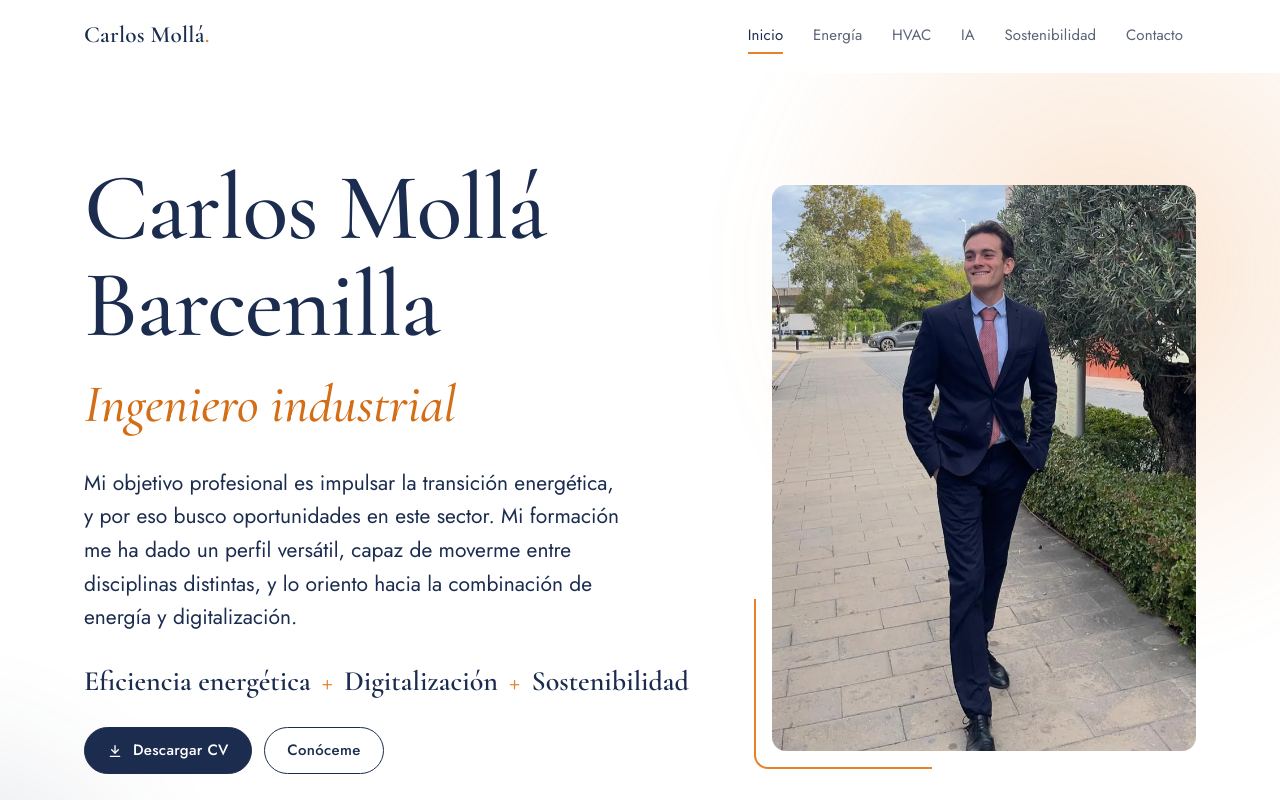
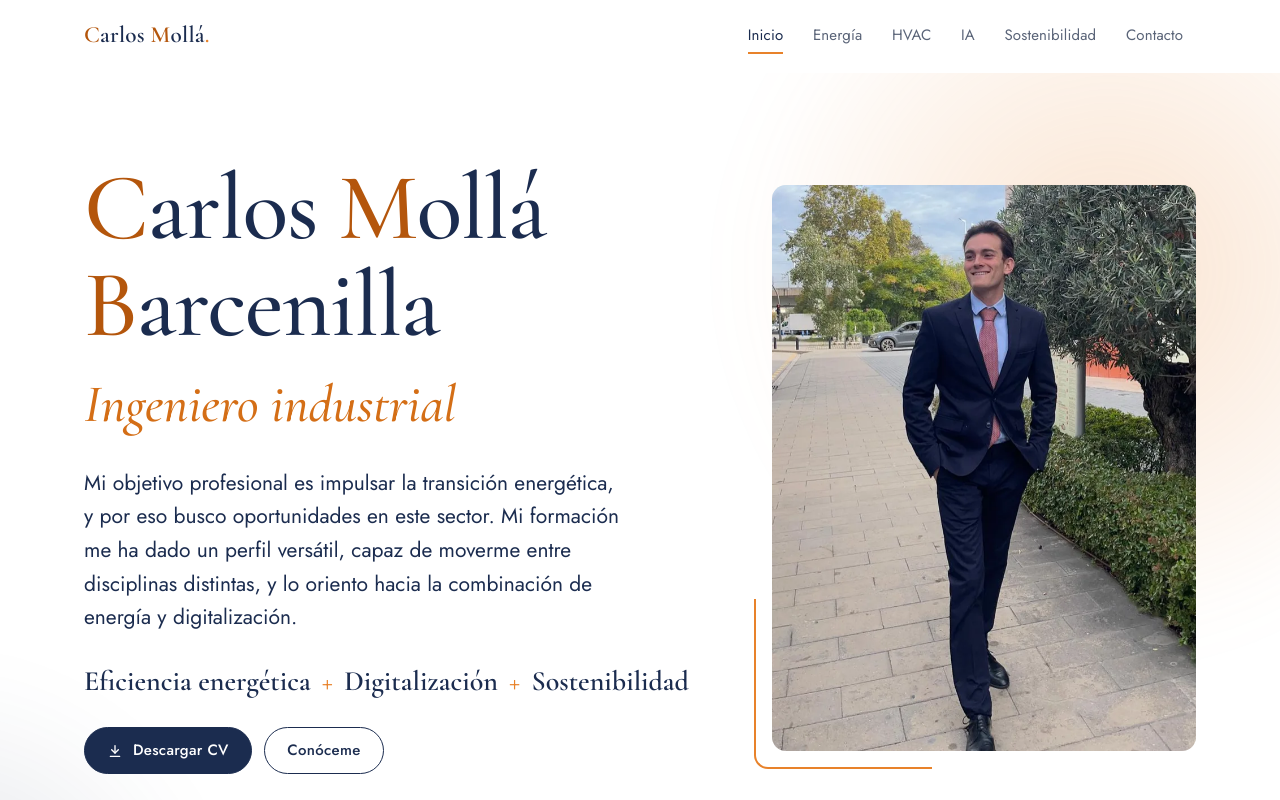
Before and after one commit to CarlosMollaBarcenilla/carlosmollabarcenilla.github.io, a plain HTML site: page index.html in a window 1280 px wide. Shown: the top 800 px of the page. Drawn offline with nearby package versions, Linux system fonts and the light colour scheme.

Commit message:
Iniciales en naranja oscuro e icono C con borde naranja
Co-Authored-By: Claude Opus 5.5 <noreply@anthropic.com>
Claude-Session: https://claude.ai/code/session_01CuqX5NwJtxpC5fnH5qoan7

```diff
--- a/css/estilo.css
+++ b/css/estilo.css
@@ -80,6 +80,7 @@ body::before { content: ""; position: fixed; inset: 0 0 auto; height: env(safe-a
 .cabecera.con-borde .envoltura { min-height: 3.75rem; }
 .marca { font-family: var(--f-titulo); font-weight: 600; font-size: 1.45rem; letter-spacing: .01em; text-decoration: none; white-space: nowrap; line-height: 1; }
 .marca span { color: var(--naranja); }
+.ini, .marca .ini { color: var(--naranja-texto); }
 .pestanas { flex: 1; min-width: 0; overflow-x: auto; scrollbar-width: none; }
 .pestanas::-webkit-scrollbar { display: none; }
 .pestanas ul { list-style: none; margin: 0; padding: 0; display: flex; gap: .25rem; justify-content: flex-end; position: relative; }
--- a/index.html
+++ b/index.html
@@ -22,7 +22,7 @@
 
 <header class="cabecera" id="cabecera">
   <div class="envoltura">
-    <a class="marca" href="index.html">Carlos Mollá<span>.</span></a>
+    <a class="marca" href="index.html"><span class="ini">C</span>arlos <span class="ini">M</span>ollá<span>.</span></a>
     <nav class="pestanas" aria-label="Secciones">
       <ul id="pestanas">
         <li><a href="index.html" aria-current="page">Inicio</a></li>
@@ -44,7 +44,7 @@
     <div class="halo" aria-hidden="true"></div><div class="halo marino" aria-hidden="true"></div>
     <div class="envoltura">
       <div class="hero-texto">
-        <h1 id="titulo"><span class="linea"><span>Carlos Mollá</span></span><span class="linea"><span>Barcenilla</span></span><span class="linea rol"><span>Ingeniero industrial</span></span></h1>
+        <h1 id="titulo"><span class="linea"><span><span class="ini">C</span>arlos <span class="ini">M</span>ollá</span></span><span class="linea"><span><span class="ini">B</span>arcenilla</span></span><span class="linea rol"><span>Ingeniero industrial</span></span></h1>
         <p class="hero-entrada">Mi objetivo profesional es impulsar la transición energética, y por eso busco oportunidades en este sector. Mi formación me ha dado un perfil versátil, capaz de moverme entre disciplinas distintas, y lo oriento hacia la combinación de energía y digitalización.</p>
         <p class="ejes" aria-label="Eficiencia energética, digitalización y sostenibilidad">
           <span>Eficiencia energética</span><span class="mas" aria-hidden="true">+</span>
```
Also changed, not shown: energia.html (+1 -1 lines), hvac.html (+1 -1 lines), ia.html (+1 -1 lines), sostenibilidad.html (+1 -1 lines), assets/favicon.svg.
